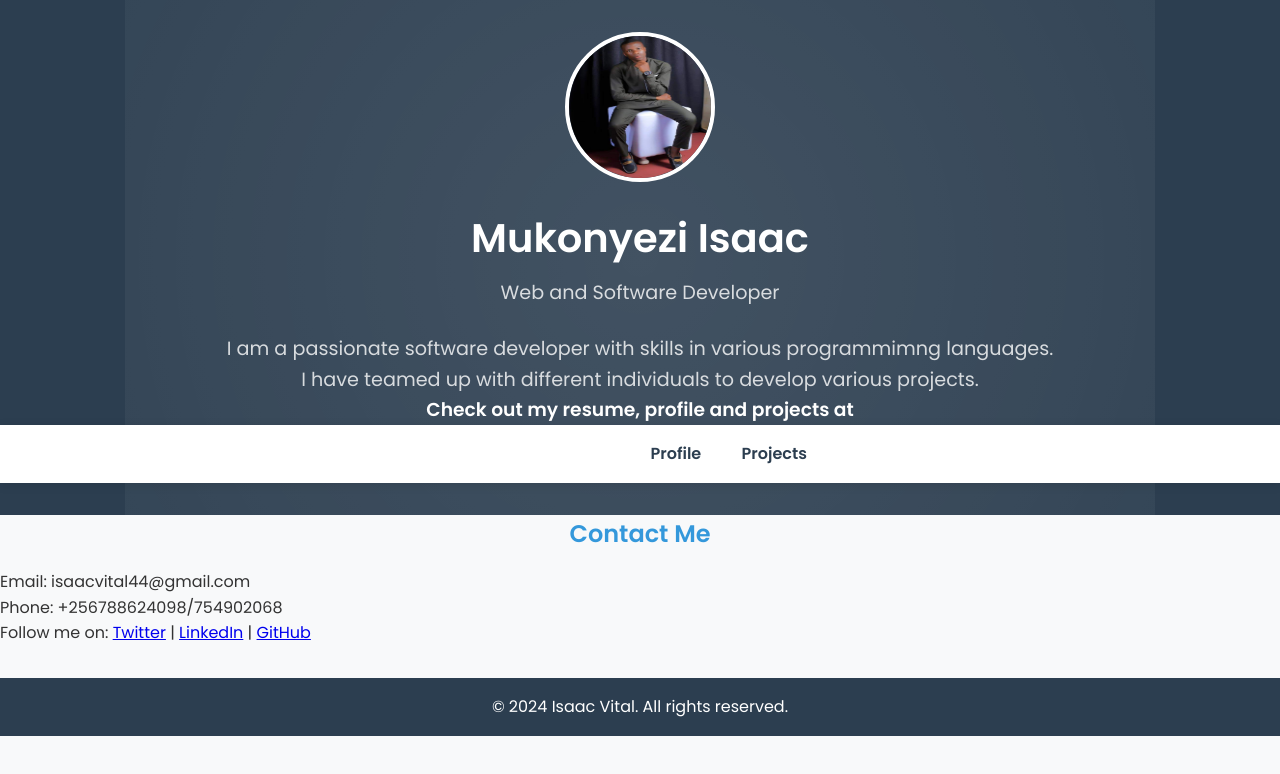
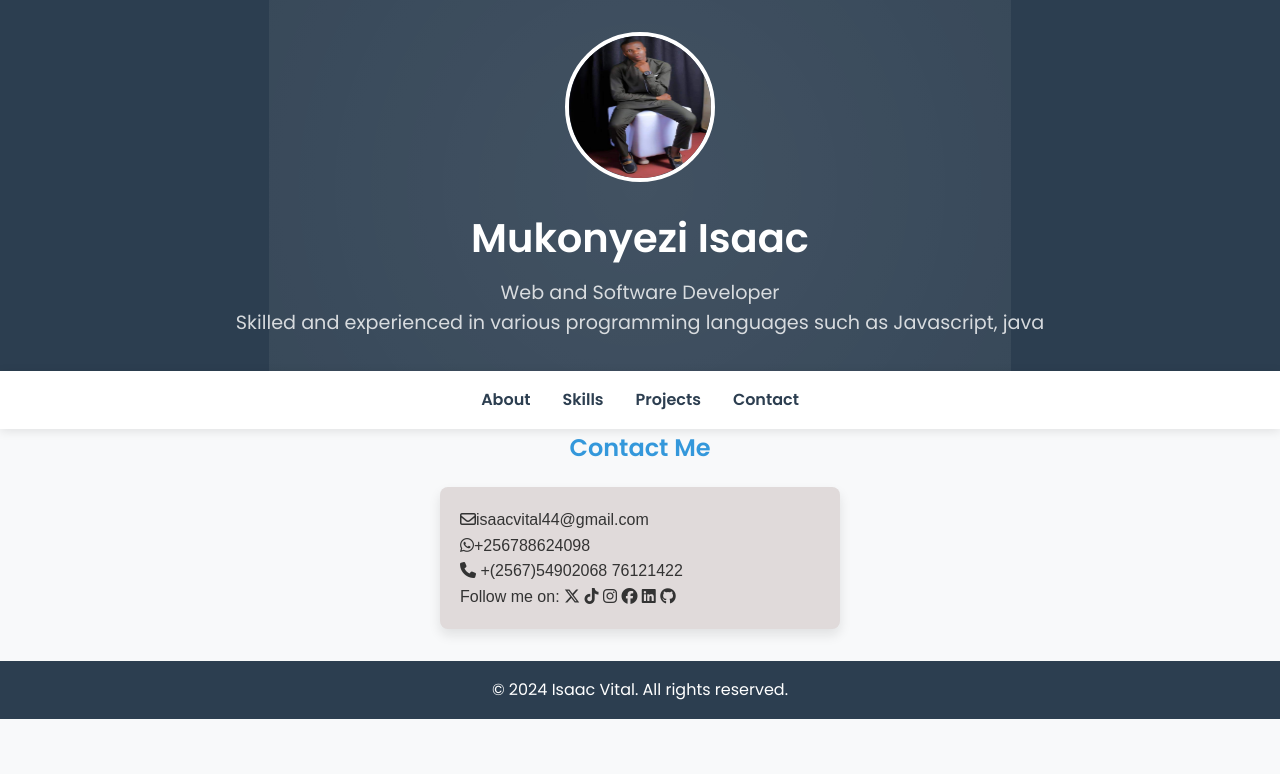
Before and after one commit to Isa-vital/portfolio-website, a plain HTML site: page about.html in a window 1280 px wide. Drawn offline with Linux system fonts and the light colour scheme.

Commit message:
Your commit message

```diff
--- a/about.html
+++ b/about.html
@@ -4,36 +4,44 @@
     <meta charset="UTF-8">
     <meta name="viewport" content="width=device-width, initial-scale=1.0">
     <title>my portfolio</title><link rel="stylesheet" href="index.css">
+    <script src="https://kit.fontawesome.com/baa1ef169a.js" crossorigin="anonymous"></script>
 
       </head>
 <body>
+    <div class="top-nav" >
+
+    </div>
     <header>
         <img src="photo1.jpg">
         <h1>Mukonyezi Isaac</h1>
         <p>Web and Software Developer</p>
-        <br>
-        <P>I am a passionate software developer with skills in various programmimng languages.<br>
-        I have teamed up with different individuals to develop various projects.</P>
-        <h3>Check out my resume, profile and projects at</h3>
-        <nav class="buttonz">
-            <ul>
-                <li><a href="#" target="_blank" ></a>download resume</a></li>
-                <li><a href="#">Profile</a></li>s
-                <li><a href="#">Projects</a></li>
-            </ul>
-        </nav>
+        <p>Skilled and experienced in various programming languages such as Javascript, java</p>
     </header>
 
-
+    <nav>
+        <ul>
+            <li><a href="about.html" target="_blank">About</a></li>
+            <li><a href="#skills" target="_blank">Skills</a></li>
+            <li><a href="#projects" target="_blank">Projects</a></li>
+            <li><a href="#contact" target="_blank">Contact</a></li>
+        </ul>
+    </nav>
 
             <h2>Contact Me</h2>
-            <p>Email: isaacvital44@gmail.com</p>
-            <p>Phone: +256788624098/754902068</p></p>
+    <div class="socialLinks">
+            <p><a href="#" target="_blank"><i class="fa-regular fa-envelope"></i></a>isaacvital44@gmail.com</p>
+            <p><a href="#" target="_blank"><i class="fa-brands fa-whatsapp"></i></a>+256788624098</p></p>
+            <p><i class="fa-solid fa-phone"></i> +(2567)54902068 76121422</p>
             <p>Follow me on:
-                <a href="https://x.com/IsaacVitalPro?t=yzQsh_KNd_lV5KeYLDYa6g&s=09" target="_blank">Twitter</a> |
-                <a href="#" target="_blank">LinkedIn</a> |
-                <a href="#" target="_blank">GitHub</a>
+                 <a href="https://x.com/IsaacVitalPro?t=yzQsh_KNd_lV5KeYLDYa6g&s=09" target="_blank"><i class="fa-brands fa-x-twitter"></i></a>
+                 <a href="#" target="_blank"><i class="fa-brands fa-tiktok"></i></a>
+                    <a href="#" target="_blank"><i class="fa-brands fa-instagram"></i></a>
+                    <a href="#" target="_blank"><i class="fa-brands fa-facebook"></i></a>
+                 <a href="#" target="_blank"><i class="fa-brands fa-linkedin"></i></a>
+                 <a href="#" target="_blank"><i class="fa-brands fa-github"></i>
+                </a>
             </p>
+        </div>
 
     <footer>
         <p>&copy; 2024 Isaac Vital. All rights reserved.</p>
--- a/index.css
+++ b/index.css
@@ -168,17 +168,7 @@
     margin: 20px auto;
 }
 
-        .socialLinks p {
-            margin: 10px 0;
+a {
+    text-decoration: none;
     color: #333;
 }
-
-        .socialLinks a {
-            color: #1da1f2;
-            text-decoration: none;
-            margin: 0 5px;
-        }
-
-        .socialLinks a:hover {
-            text-decoration: underline;
-        }
```
Also changed, not shown: index.html (+11 -5 lines). Lines whose indentation alone changed are shown as unchanged.
